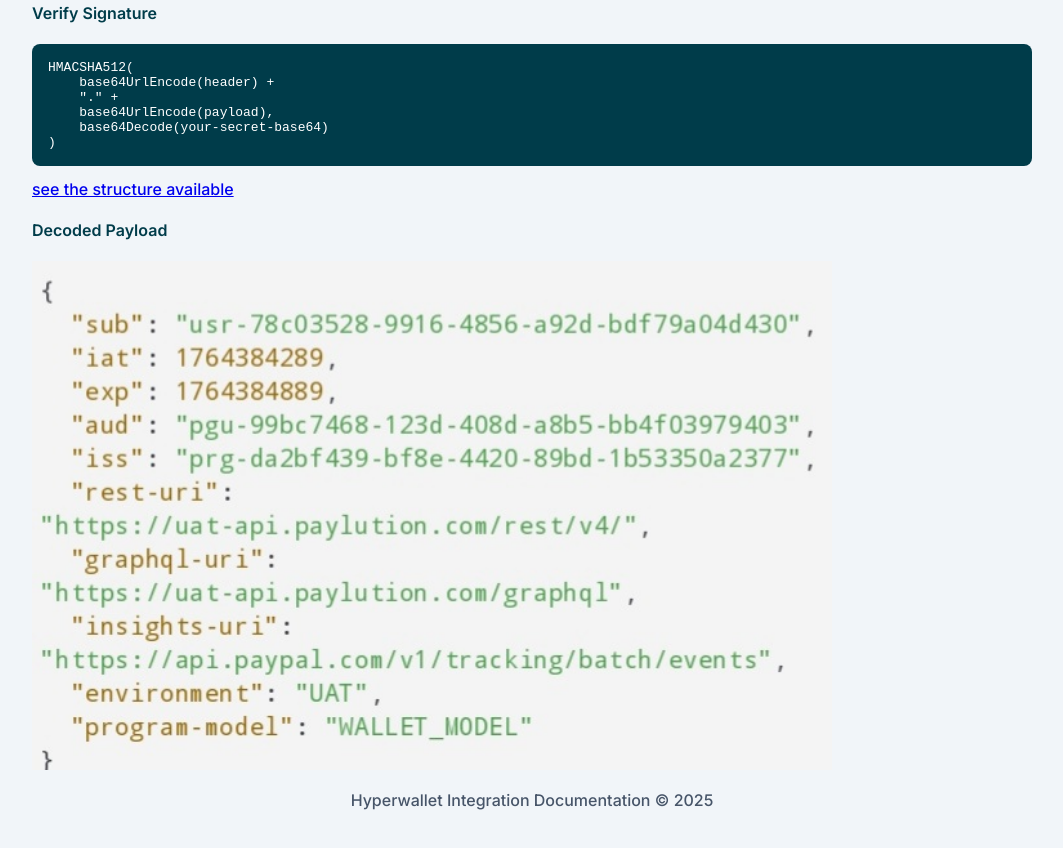
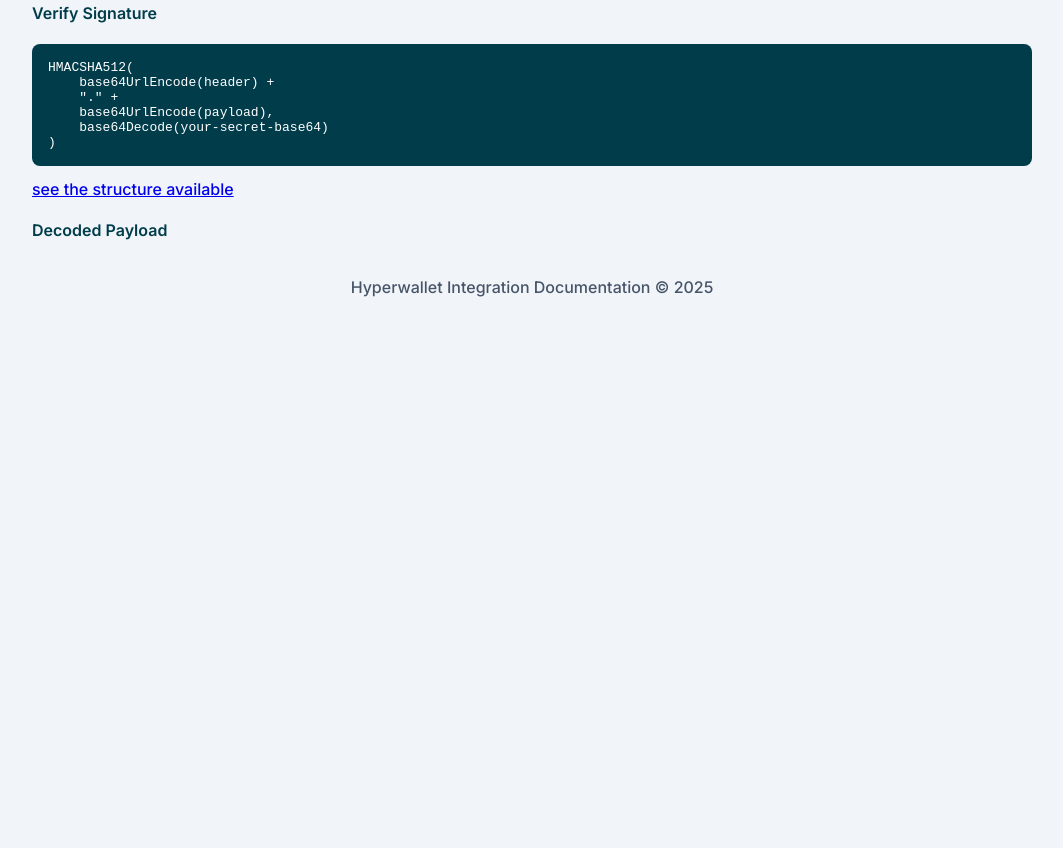
Before and after one commit to AbdulrahmanM-2/Abdulrahman, a plain HTML site: page index.html in a window 1280 px wide. Shown: the part 1511-2359 px from the top of the page, without its empty margins (108-1171 px from the left). After the commit the page ends 1848 px from the top, so only its background shows below. Drawn offline with Linux system fonts and the light colour scheme.

Commit message:
Update index.html
Signed-off-by: Abdulrahman <30813584+AbdulrahmanM-2@users.noreply.github.com>

```diff
--- a/index.html
+++ b/index.html
@@ -172,7 +172,6 @@ compact = jwetoken.serialize(compact=True)</pre>
 )</pre><a href="https://commons.wikimedia.org/wiki/File_talk:File_00000000fa20722f95985c9c9afae047.png">see the structure available </a>
     </div>
       <h4><b>Decoded Payload</b></h4>
-        <img src="assets/decoded_payload.jpg" alt="Decoded Payload Image" width="80%"/>
     </div>
 <footer>
   Hyperwallet Integration Documentation &copy; 2025
```
